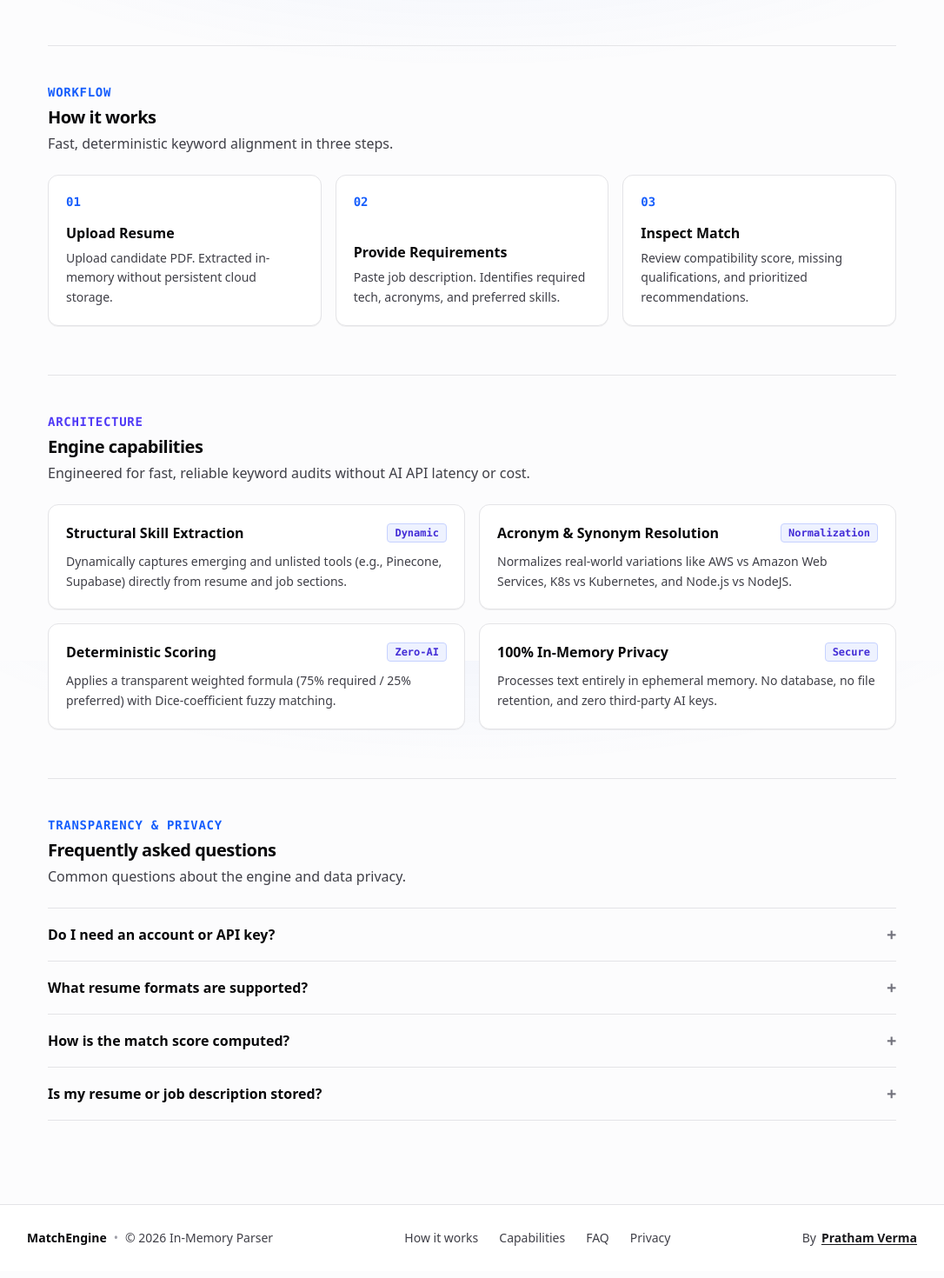
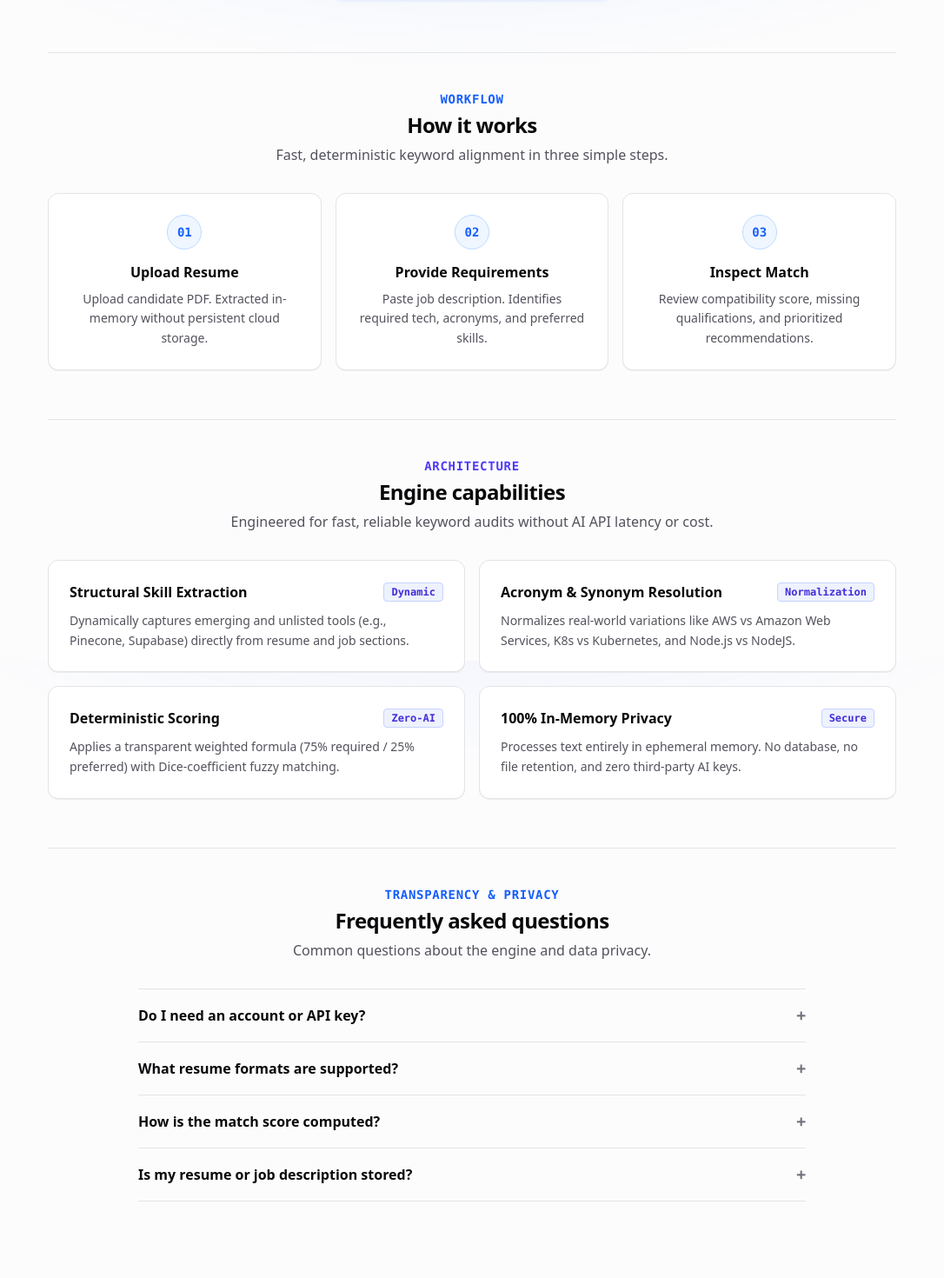
Before and after one commit to prathamverma77/Resume-vs-JD, a Next.js app: page / in a window 1280 px wide. Shown: the part 840-2310 px from the top of the page at 87% size, without its empty margins (97-1183 px from the left). Built offline with nearby package versions, Linux system fonts and the light colour scheme.

Commit message:
UI update

```diff
--- a/src/app/page.tsx
+++ b/src/app/page.tsx
@@ -108,8 +108,8 @@ export default function Home() {
       <Navbar />
 
       {/* Main Content Container */}
-      <main className="flex-1 max-w-5xl w-full mx-auto px-4 md:px-6 py-6 md:py-8 flex flex-col justify-between">
-        <div>
+      <main className="flex-1 max-w-5xl w-full mx-auto px-4 md:px-6 py-6 md:py-10 flex flex-col">
+        <div className="w-full">
           {/* Section 2: Hero */}
           <HeroSection />
 
--- a/src/app/results/page.tsx
+++ b/src/app/results/page.tsx
@@ -21,18 +21,19 @@ export default function ResultsPage() {
     <div className="min-h-screen flex flex-col justify-between text-[var(--text-main)] font-sans antialiased transition-colors">
       <Navbar showBack={true} onBack={handleCompareAgain} />
 
-      <main className="flex-1 max-w-5xl w-full mx-auto px-4 md:px-6 py-7 md:py-9 flex flex-col justify-between">
+      <main className="flex-1 max-w-5xl w-full mx-auto px-4 md:px-6 py-7 md:py-9 flex flex-col">
         {analysisResult ? (
-          <div>
-            <div className="mb-6 flex items-center justify-between">
-              <div>
-                <span className="text-xs md:text-sm font-mono font-bold uppercase tracking-wider text-blue-600 dark:text-blue-400">
-                  Audit Report
-                </span>
-                <h1 className="text-2xl md:text-3xl font-extrabold text-zinc-950 dark:text-white tracking-tight mt-0.5">
-                  Compatibility Analysis
-                </h1>
-              </div>
+          <div className="w-full">
+            <div className="mb-8 text-center max-w-xl mx-auto">
+              <span className="inline-block text-xs md:text-sm font-mono font-bold uppercase tracking-wider text-blue-600 dark:text-blue-400 mb-1">
+                Audit Report
+              </span>
+              <h1 className="text-2xl md:text-3xl font-extrabold text-zinc-950 dark:text-white tracking-tight">
+                Compatibility Analysis
+              </h1>
+              <p className="text-sm md:text-base font-normal text-zinc-600 dark:text-zinc-300 mt-1.5">
+                Detailed comparison breakdown, keyword alignment, and gap analysis.
+              </p>
             </div>
 
             <AnalysisResult
--- a/src/components/AnalysisResult.tsx
+++ b/src/components/AnalysisResult.tsx
@@ -415,7 +415,7 @@ export default function AnalysisResult({
       {/* ============================================================
           SECTION F: RESULT ACTIONS
       ============================================================ */}
-      <div className="pt-5 border-t border-zinc-200 dark:border-zinc-800 flex flex-col sm:flex-row items-center justify-end gap-3">
+      <div className="pt-5 border-t border-zinc-200 dark:border-zinc-800 flex flex-col sm:flex-row items-center justify-center gap-3">
         <button
           type="button"
           onClick={handleCopyReport}
--- a/src/components/FAQ.tsx
+++ b/src/components/FAQ.tsx
@@ -28,19 +28,19 @@ export default function FAQ() {
 
   return (
     <section id="faq" className="w-full mt-14 pt-10 border-t border-zinc-200 dark:border-zinc-800 scroll-mt-20">
-      <div className="mb-6">
-        <span className="text-xs md:text-sm font-mono font-bold uppercase tracking-wider text-blue-600 dark:text-blue-400">
+      <div className="text-center max-w-xl mx-auto mb-8">
+        <span className="inline-block text-xs md:text-sm font-mono font-bold uppercase tracking-wider text-blue-600 dark:text-blue-400 mb-1">
           Transparency & Privacy
         </span>
-        <h2 className="text-lg md:text-xl font-bold text-zinc-950 dark:text-white tracking-tight mt-1">
+        <h2 className="text-xl md:text-2xl font-extrabold text-zinc-950 dark:text-white tracking-tight">
           Frequently asked questions
         </h2>
-        <p className="text-sm md:text-base font-normal text-zinc-700 dark:text-zinc-200 mt-1">
+        <p className="text-sm md:text-base font-normal text-zinc-600 dark:text-zinc-300 mt-1.5">
           Common questions about the engine and data privacy.
         </p>
       </div>
 
-      <div className="divide-y divide-zinc-200 dark:divide-zinc-800 border-y border-zinc-200 dark:border-zinc-800">
+      <div className="max-w-3xl mx-auto divide-y divide-zinc-200 dark:divide-zinc-800 border-y border-zinc-200 dark:border-zinc-800">
         {faqs.map((faq, index) => (
           <details
             key={index}
@@ -52,7 +52,7 @@ export default function FAQ() {
                 +
               </span>
             </summary>
-            <p className="text-sm font-normal text-zinc-700 dark:text-zinc-200 mt-2.5 leading-relaxed pr-8">
+            <p className="text-sm font-normal text-zinc-600 dark:text-zinc-300 mt-2.5 leading-relaxed pr-8">
               {faq.answer}
             </p>
           </details>
--- a/src/components/Features.tsx
+++ b/src/components/Features.tsx
@@ -30,14 +30,14 @@ export default function Features() {
 
   return (
     <section id="features" className="w-full mt-14 pt-10 border-t border-zinc-200 dark:border-zinc-800 scroll-mt-20">
-      <div className="mb-6">
-        <span className="text-xs md:text-sm font-mono font-bold uppercase tracking-wider text-indigo-600 dark:text-indigo-400">
+      <div className="text-center max-w-xl mx-auto mb-8">
+        <span className="inline-block text-xs md:text-sm font-mono font-bold uppercase tracking-wider text-indigo-600 dark:text-indigo-400 mb-1">
           Architecture
         </span>
-        <h2 className="text-lg md:text-xl font-bold text-zinc-950 dark:text-white tracking-tight mt-1">
+        <h2 className="text-xl md:text-2xl font-extrabold text-zinc-950 dark:text-white tracking-tight">
           Engine capabilities
         </h2>
-        <p className="text-sm md:text-base font-normal text-zinc-700 dark:text-zinc-200 mt-1">
+        <p className="text-sm md:text-base font-normal text-zinc-600 dark:text-zinc-300 mt-1.5">
           Engineered for fast, reliable keyword audits without AI API latency or cost.
         </p>
       </div>
@@ -46,18 +46,18 @@ export default function Features() {
         {capabilities.map((item, idx) => (
           <div
             key={idx}
-            className="p-5 rounded-xl border border-zinc-200 dark:border-zinc-800 hover:border-indigo-500/40 dark:hover:border-indigo-500/40 bg-white dark:bg-zinc-900 transition-colors flex flex-col justify-between shadow-2xs"
+            className="p-5 md:p-6 rounded-xl border border-zinc-200 dark:border-zinc-800 hover:border-indigo-500/40 dark:hover:border-indigo-500/40 bg-white dark:bg-zinc-900 transition-colors flex flex-col justify-between shadow-2xs"
           >
             <div>
-              <div className="flex items-center justify-between mb-2.5">
-                <h3 className="text-sm md:text-base font-bold text-zinc-950 dark:text-white">
+              <div className="flex items-center justify-between mb-2.5 gap-2">
+                <h3 className="text-base font-bold text-zinc-950 dark:text-white">
                   {item.title}
                 </h3>
-                <span className="text-xs font-mono font-bold text-indigo-700 dark:text-indigo-300 bg-indigo-50 dark:bg-indigo-950/70 border border-indigo-200 dark:border-indigo-900 px-2 py-0.5 rounded">
+                <span className="text-xs font-mono font-bold text-indigo-700 dark:text-indigo-300 bg-indigo-50 dark:bg-indigo-950/70 border border-indigo-200 dark:border-indigo-900 px-2 py-0.5 rounded shrink-0">
                   {item.tag}
                 </span>
               </div>
-              <p className="text-sm font-normal text-zinc-700 dark:text-zinc-200 leading-relaxed">
+              <p className="text-sm font-normal text-zinc-600 dark:text-zinc-300 leading-relaxed">
                 {item.description}
               </p>
             </div>
--- a/src/components/Footer.tsx
+++ b/src/components/Footer.tsx
@@ -3,8 +3,8 @@ import Link from "next/link";
 
 export default function Footer() {
   return (
-    <footer className="w-full border-t border-zinc-200 dark:border-zinc-800 bg-white dark:bg-zinc-950 text-zinc-700 dark:text-zinc-300 py-7 px-4 md:px-6 mt-16 transition-colors">
-      <div className="max-w-5xl mx-auto flex flex-col sm:flex-row items-center justify-between gap-4 text-xs md:text-sm font-medium">
+    <footer className="w-full border-t border-zinc-200 dark:border-zinc-800 bg-white dark:bg-zinc-950 text-zinc-700 dark:text-zinc-300 py-8 px-4 md:px-6 mt-16 transition-colors">
+      <div className="max-w-5xl mx-auto flex flex-col items-center justify-center text-center gap-4 text-xs md:text-sm font-medium">
         <div className="flex items-center gap-2">
           <span className="font-bold text-zinc-950 dark:text-white">
             MatchEngine
@@ -15,7 +15,7 @@ export default function Footer() {
 
         <nav
           aria-label="Footer Navigation"
-          className="flex flex-wrap items-center gap-6 text-zinc-700 dark:text-zinc-300"
+          className="flex flex-wrap items-center justify-center gap-6 text-zinc-700 dark:text-zinc-300"
         >
           <Link
             href="/#how-it-works"
@@ -43,7 +43,7 @@ export default function Footer() {
           </Link>
         </nav>
 
-        <div className="flex items-center gap-1.5">
+        <div className="flex items-center justify-center gap-1.5 text-zinc-500 dark:text-zinc-400">
           <span>By</span>
           <a
             href="https://pratham-portfolio-sooty.vercel.app/"
--- a/src/components/HowItWorks.tsx
+++ b/src/components/HowItWorks.tsx
@@ -21,15 +21,15 @@ export default function HowItWorks() {
 
   return (
     <section id="how-it-works" className="w-full mt-16 pt-10 border-t border-zinc-200 dark:border-zinc-800 scroll-mt-20">
-      <div className="mb-6">
-        <span className="text-xs md:text-sm font-mono font-bold uppercase tracking-wider text-blue-600 dark:text-blue-400">
+      <div className="text-center max-w-xl mx-auto mb-8">
+        <span className="inline-block text-xs md:text-sm font-mono font-bold uppercase tracking-wider text-blue-600 dark:text-blue-400 mb-1">
           Workflow
         </span>
-        <h2 className="text-lg md:text-xl font-bold text-zinc-950 dark:text-white tracking-tight mt-1">
+        <h2 className="text-xl md:text-2xl font-extrabold text-zinc-950 dark:text-white tracking-tight">
           How it works
         </h2>
-        <p className="text-sm md:text-base font-normal text-zinc-700 dark:text-zinc-200 mt-1">
-          Fast, deterministic keyword alignment in three steps.
+        <p className="text-sm md:text-base font-normal text-zinc-600 dark:text-zinc-300 mt-1.5">
+          Fast, deterministic keyword alignment in three simple steps.
         </p>
       </div>
 
@@ -37,18 +37,18 @@ export default function HowItWorks() {
         {steps.map((item) => (
           <div
             key={item.num}
-            className="p-5 rounded-xl border border-zinc-200 dark:border-zinc-800 hover:border-blue-500/40 dark:hover:border-blue-500/40 bg-white dark:bg-zinc-900 transition-colors flex flex-col justify-between shadow-2xs"
+            className="p-6 rounded-xl border border-zinc-200 dark:border-zinc-800 hover:border-blue-500/40 dark:hover:border-blue-500/40 bg-white dark:bg-zinc-900 transition-all flex flex-col items-center text-center shadow-2xs group"
           >
-            <div className="flex items-center justify-between mb-3.5">
+            <div className="w-10 h-10 rounded-full bg-blue-50 dark:bg-blue-950/70 border border-blue-200 dark:border-blue-900 flex items-center justify-center mb-3.5 transition-transform group-hover:scale-110">
               <span className="text-sm font-mono font-extrabold text-blue-600 dark:text-blue-400">
                 {item.num}
               </span>
             </div>
             <div>
-              <h3 className="text-sm md:text-base font-bold text-zinc-950 dark:text-white mb-1.5">
+              <h3 className="text-base font-bold text-zinc-950 dark:text-white mb-2">
                 {item.title}
               </h3>
-              <p className="text-sm font-normal text-zinc-700 dark:text-zinc-200 leading-relaxed">
+              <p className="text-sm font-normal text-zinc-600 dark:text-zinc-300 leading-relaxed">
                 {item.desc}
               </p>
             </div>
```
